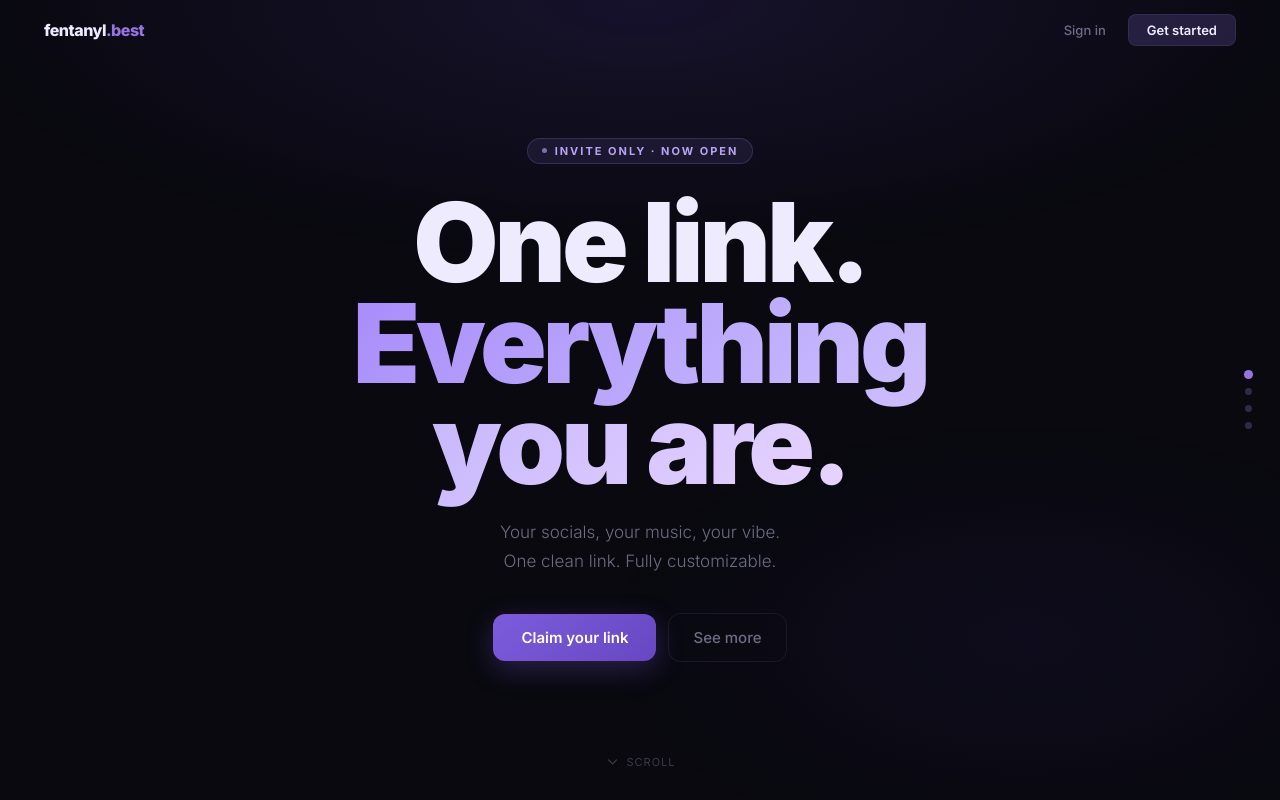
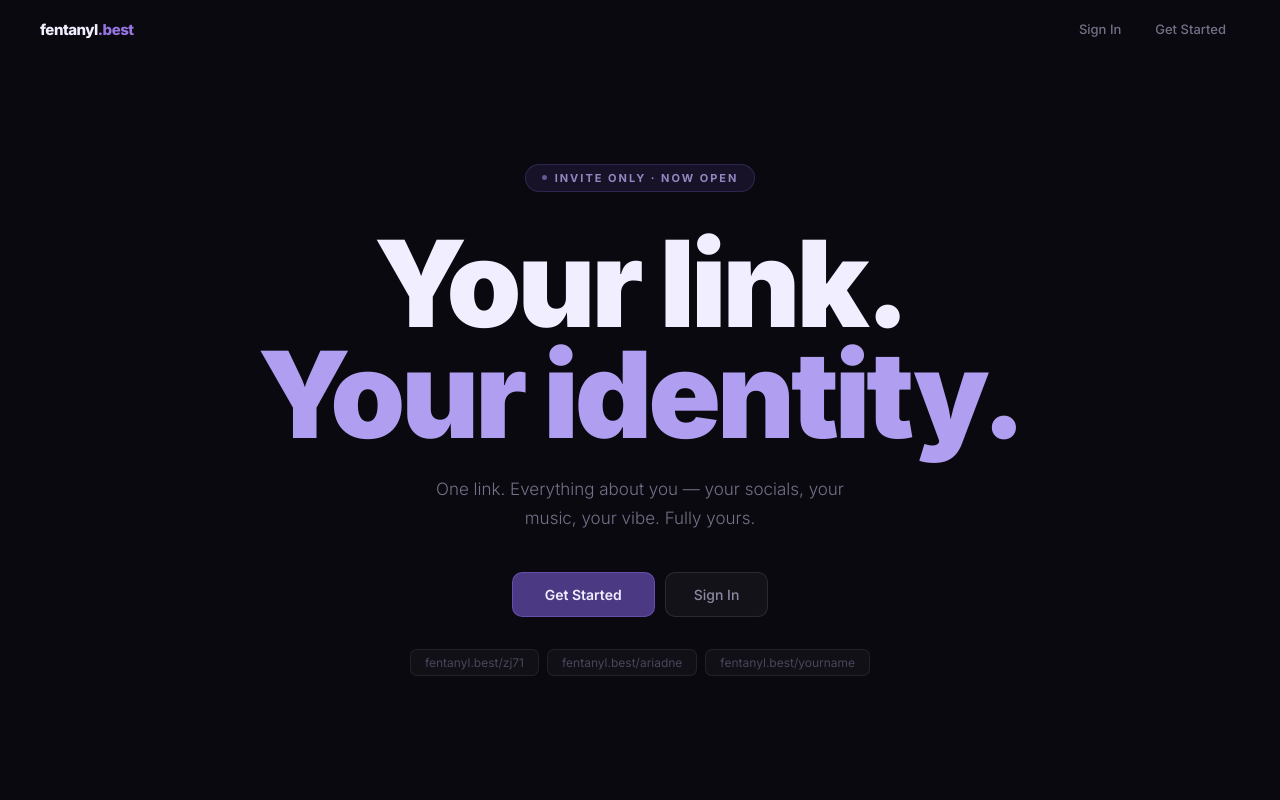
Before and after one commit to abigailleahgoldberg/biolink, a Next.js app: page / in a window 1280 px wide. Built offline with nearby package versions, Linux system fonts and the light colour scheme.

Commit message:
Restore clean landing: pure black, big centered type, nothing extra

```diff
--- a/app/globals.css
+++ b/app/globals.css
@@ -26,12 +26,78 @@ body {
 a { color:inherit; text-decoration:none; }
 button { font-family:inherit; cursor:pointer; border:none; background:none; }
 
-/* ── Background (landing only — applied via .fn-bg-glow) ── */
-.fn-bg-glow {
-  position:fixed; inset:0; pointer-events:none; z-index:0;
-  background:
-    radial-gradient(ellipse 100% 60% at 50% 0%, rgba(120,80,240,0.13) 0%, transparent 55%),
-    radial-gradient(ellipse 60% 50% at 80% 80%, rgba(90,60,200,0.07) 0%, transparent 55%);
+/* ── Landing page ── */
+.land {
+  min-height: 100vh;
+  background: #0a090f;
+  display: flex;
+  flex-direction: column;
+}
+.land-nav {
+  position: fixed; top: 0; left: 0; right: 0; z-index: 100;
+  height: 58px; display: flex; align-items: center; justify-content: space-between;
+  padding: 0 40px;
+  background: transparent;
+}
+.land-logo { font-size: 15px; font-weight: 800; letter-spacing: -.5px; color: #f0eeff; }
+.land-logo span { color: #9575e0; }
+.land-nav-right { display: flex; align-items: center; gap: 6px; }
+.land-nav-a {
+  font-size: 13px; font-weight: 500; color: rgba(220,215,255,0.5);
+  padding: 7px 14px; border-radius: 8px; transition: color .15s;
+}
+.land-nav-a:hover { color: #f0eeff; }
+
+.land-hero {
+  flex: 1; display: flex; flex-direction: column;
+  align-items: center; justify-content: center;
+  text-align: center; padding: 120px 32px 80px;
+}
+.land-badge {
+  display: inline-flex; align-items: center; gap: 8px; margin-bottom: 36px;
+  font-size: 11px; font-weight: 700; letter-spacing: 2px; text-transform: uppercase;
+  color: rgba(200,185,255,0.7);
+  background: rgba(120,90,220,0.12);
+  border: 1px solid rgba(140,110,240,0.2);
+  padding: 6px 16px; border-radius: 100px;
+}
+.land-badge-dot {
+  width: 5px; height: 5px; border-radius: 50%;
+  background: rgba(180,160,255,0.8);
+  animation: lpulse 2s ease-in-out infinite;
+}
+@keyframes lpulse { 0%,100%{opacity:1} 50%{opacity:.3} }
+
+.land-h1 {
+  font-size: clamp(64px, 10vw, 120px); font-weight: 900;
+  letter-spacing: -4px; line-height: .93; margin-bottom: 24px;
+  color: #f0eeff;
+}
+.land-h1-purple {
+  color: #b09ff0;
+}
+.land-p {
+  font-size: 17px; color: rgba(220,215,255,0.5); font-weight: 300; line-height: 1.7;
+  margin-bottom: 40px;
+}
+.land-btns { display: flex; align-items: center; gap: 10px; margin-bottom: 32px; }
+.land-btn-primary {
+  padding: 13px 32px; border-radius: 10px; font-size: 14px; font-weight: 600;
+  background: rgba(120,90,210,0.6); color: #f0eeff; border: 1px solid rgba(140,110,240,0.4);
+  transition: all .18s; backdrop-filter: blur(12px);
+}
+.land-btn-primary:hover { background: rgba(130,100,220,0.75); transform: translateY(-1px); }
+.land-btn-outline {
+  padding: 13px 28px; border-radius: 10px; font-size: 14px; font-weight: 500;
+  background: rgba(255,255,255,0.04); color: rgba(220,215,255,0.6);
+  border: 1px solid rgba(255,255,255,0.1); transition: all .18s;
+}
+.land-btn-outline:hover { color: #f0eeff; border-color: rgba(255,255,255,0.18); }
+.land-examples { display: flex; gap: 8px; flex-wrap: wrap; justify-content: center; }
+.land-example {
+  font-size: 12px; color: rgba(200,195,255,0.3); padding: 5px 14px;
+  border-radius: 7px; background: rgba(255,255,255,0.03);
+  border: 1px solid rgba(255,255,255,0.07);
 }
 
 /* ── Nav ── */
--- a/app/page.tsx
+++ b/app/page.tsx
@@ -1,166 +1,45 @@
-'use client'
-import { useEffect, useRef, useState } from 'react'
 import Link from 'next/link'
 
-const SECTIONS = ['hero', 'what', 'how', 'cta'] as const
-
 export default function Landing() {
-  const containerRef = useRef<HTMLDivElement>(null)
-  const [activeIdx, setActiveIdx] = useState(0)
-
-  useEffect(() => {
-    const sections = document.querySelectorAll('.fn-snap')
-    const io = new IntersectionObserver(
-      entries => {
-        entries.forEach(e => {
-          if (e.isIntersecting) {
-            e.target.classList.add('in-view')
-            setActiveIdx(Array.from(sections).indexOf(e.target))
-          }
-        })
-      },
-      { root: containerRef.current, threshold: 0.5 }
-    )
-    sections.forEach(s => io.observe(s))
-    return () => io.disconnect()
-  }, [])
-
-  const scrollTo = (idx: number) => {
-    document.querySelectorAll('.fn-snap')[idx]?.scrollIntoView({ behavior: 'smooth' })
-  }
-
   return (
-    <>
-      <div className="fn-bg-glow" />
+    <main className="land">
       {/* NAV */}
-      <nav className="fn-nav">
-        <Link href="/" className="fn-logo">fentanyl<span>.best</span></Link>
-        <div className="fn-nav-right">
-          <Link href="/login" className="fn-nav-link">Sign in</Link>
-          <Link href="/signup" className="fn-nav-cta">Get started</Link>
+      <nav className="land-nav">
+        <Link href="/" className="land-logo">fentanyl<span>.best</span></Link>
+        <div className="land-nav-right">
+          <Link href="/login" className="land-nav-a">Sign In</Link>
+          <Link href="/signup" className="land-nav-a">Get Started</Link>
         </div>
       </nav>
 
-      {/* Scroll dots */}
-      <div className="fn-dots">
-        {SECTIONS.map((_, i) => (
-          <button key={i} className={`fn-dot${activeIdx === i ? ' fn-dot-active' : ''}`} onClick={() => scrollTo(i)} />
-        ))}
+      {/* HERO */}
+      <div className="land-hero">
+        <div className="land-badge">
+          <span className="land-badge-dot" />
+          Invite Only · Now Open
         </div>
 
-      {/* Snap container */}
-      <div className="fn-container" ref={containerRef}>
+        <h1 className="land-h1">
+          Your link.<br />
+          <span className="land-h1-purple">Your identity.</span>
+        </h1>
 
-        {/* ── 1. HERO ── */}
-        <section className="fn-snap fn-hero">
-          <div className="fn-center fn-anim">
-            <div className="fn-eyebrow">
-              <span className="fn-eyebrow-dot" />
-              Invite only · Now open
+        <p className="land-p">
+          One link. Everything about you — your socials, your<br />
+          music, your vibe. Fully yours.
+        </p>
+
+        <div className="land-btns">
+          <Link href="/signup" className="land-btn-primary">Get Started</Link>
+          <Link href="/login" className="land-btn-outline">Sign In</Link>
         </div>
-            <h1 className="fn-h1">
-              One link.<br />
-              <em>Everything you are.</em>
-            </h1>
-            <p className="fn-sub">
-              Your socials, your music, your vibe.<br />
-              One clean link. Fully customizable.
-            </p>
-            <div className="fn-actions">
-              <Link href="/signup" className="fn-btn-primary">Claim your link</Link>
-              <button onClick={() => scrollTo(1)} className="fn-btn-ghost">See more</button>
-            </div>
-          </div>
-          <button className="fn-scroll-hint" onClick={() => scrollTo(1)}>
-            <svg width="16" height="16" viewBox="0 0 24 24" fill="none" stroke="currentColor" strokeWidth="2" strokeLinecap="round" strokeLinejoin="round">
-              <polyline points="6 9 12 15 18 9"/>
-            </svg>
-            Scroll
-          </button>
-        </section>
 
-        {/* ── 2. WHAT ── */}
-        <section className="fn-snap fn-what">
-          <div className="fn-inner fn-anim">
-            <span className="fn-label">What it is</span>
-            <h2 className="fn-h2">
-              One page.<br />
-              Your whole<br />
-              <em>presence.</em>
-            </h2>
-            <div className="fn-what-cols">
-              <p className="fn-body">
-                Change your background, colors, button style, font, and music player. Add every platform you're on. Drop in a track. Show off your badges. It's your page — make it look like you actually built it.
-              </p>
-              <div className="fn-what-card">
-                <div className="fn-card-avatar">Z</div>
-                <div className="fn-card-name">zj71</div>
-                <div className="fn-card-bio">creator · gamer · just vibing</div>
-                <div className="fn-card-badges">
-                  <span>🎮 Gamer</span><span>⭐ OG</span><span>👑 Founder</span>
-                </div>
-                <div className="fn-card-links">
-                  <div className="fn-card-link fn-card-link-accent">Discord</div>
-                  <div className="fn-card-link">TikTok</div>
-                  <div className="fn-card-link">YouTube</div>
-                </div>
-                <div className="fn-card-views">1,247 views</div>
-              </div>
-            </div>
-          </div>
-        </section>
-
-        {/* ── 3. HOW ── */}
-        <section className="fn-snap fn-how">
-          <div className="fn-inner fn-anim">
-            <span className="fn-label">How it works</span>
-            <h2 className="fn-h2">Up in minutes.<br /><em>Yours forever.</em></h2>
-            <div className="fn-steps">
-              {[
-                ['01', 'Get an invite', 'Someone vouches for you. That\'s your ticket in.'],
-                ['02', 'Claim your name', 'Pick your username. It\'s yours the second you register it.'],
-                ['03', 'Build your page', 'Links, colors, music, badges. Takes about 3 minutes.'],
-                ['04', 'Share one link', 'Put it everywhere. It stays current. Always live.'],
-              ].map(([n, t, b]) => (
-                <div key={n} className="fn-step">
-                  <div className="fn-step-n">{n}</div>
-                  <div className="fn-step-title">{t}</div>
-                  <div className="fn-step-body">{b}</div>
-                </div>
+        <div className="land-examples">
+          {['fentanyl.best/zj71', 'fentanyl.best/ariadne', 'fentanyl.best/yourname'].map(u => (
+            <span key={u} className="land-example">{u}</span>
           ))}
         </div>
       </div>
-        </section>
-
-        {/* ── 4. CTA ── */}
-        <section className="fn-snap fn-cta">
-          <div className="fn-center fn-anim">
-            <span className="fn-label">Get started</span>
-            <h2 className="fn-cta-h">
-              Your link<br />
-              is waiting.
-            </h2>
-            <p className="fn-sub fn-sub-sm">
-              Get an invite and claim your spot on fentanyl.best.
-            </p>
-            <Link href="/signup" className="fn-btn-primary fn-btn-xl">Claim your link →</Link>
-            <div className="fn-cta-url">fentanyl.best/<em>yourname</em></div>
-          </div>
-
-          {/* Footer inside last section */}
-          <footer className="fn-footer">
-            <Link href="/" className="fn-logo">fentanyl<span>.best</span></Link>
-            <div className="fn-footer-links">
-              <Link href="/signup" className="fn-footer-a">Sign up</Link>
-              <Link href="/login" className="fn-footer-a">Sign in</Link>
-              <a href="#" className="fn-footer-a">Terms</a>
-              <a href="#" className="fn-footer-a">Privacy</a>
-            </div>
-            <div className="fn-footer-copy">© 2025 fentanyl.best</div>
-          </footer>
-        </section>
-
-      </div>
-    </>
+    </main>
   )
 }
```
Lines whose indentation alone changed are shown as unchanged.
